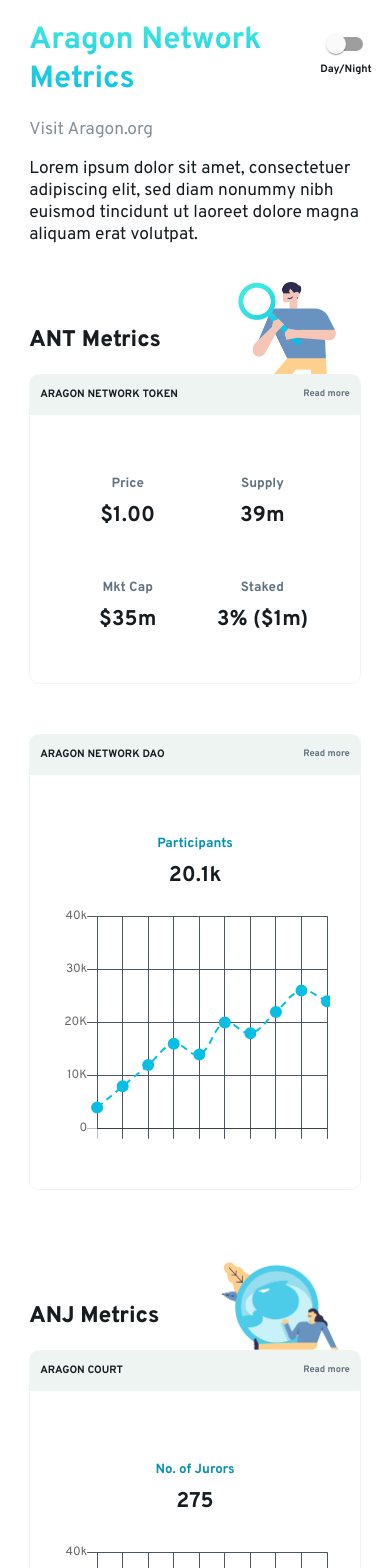
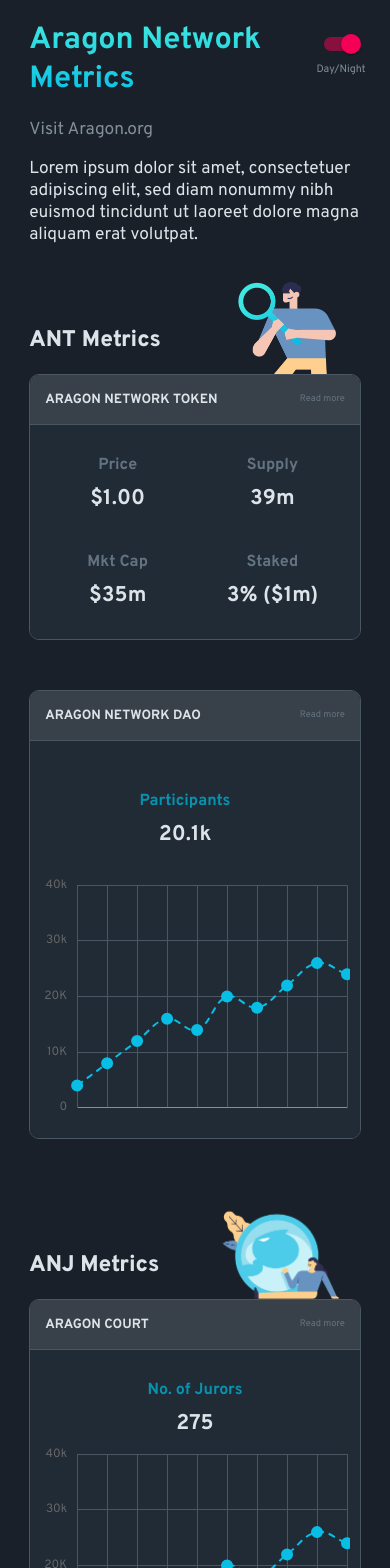
Before and after one commit to manolingam/araboard, a React (Create React App) app: page / in a window 390 px wide. Shown: the top 1568 px of the page. Built offline with nearby package versions, Linux system fonts and the light colour scheme.

Commit message:
design tweaks

```diff
--- a/src/App.css
+++ b/src/App.css
@@ -4,9 +4,10 @@
 	justify-content: center;
 	align-items: center;
 	position: absolute;
-	top: 15px;
-	right: 15px;
+	top: 20px;
+	right: 20px;
 }
+
 
 .app {
 	height: 100%;
@@ -15,6 +16,7 @@
 	flex-direction: column;
 	align-items: center;
 	overflow-x: hidden;
+	padding-top: 30px;
 }
 
 .component-container {
@@ -48,10 +50,18 @@
 	flex-direction: row;
 	align-items: center;
 	border-bottom: 1pt solid;
-	height: 40px;
-	padding: 10px;
+	height: 50px;
+	padding: 10px 15px;
 	border-top-left-radius: 8.5px;
 	border-top-right-radius: 8.5px;
+}
+
+.box-title h6 {
+	font-weight: 500;
+}
+
+.individual-stats h5 {
+	padding-top: 0;
 }
 
 h1 {
@@ -102,6 +112,9 @@
 }
 
 @media only screen and (max-width: 450px) {
+	.app {
+		padding-top: 0px;
+	}
 	.switch {
 		font-size: 8pt;
 	}
@@ -112,13 +125,13 @@
 		font-size: 17pt;
 	}
 	h3 {
-		font-size: 8pt;
+		font-size: 10pt;
 	}
 	h4 {
 		font-size: 16pt;
 	}
 	h5 {
-		font-size: 10pt;
+		font-size: 12pt;
 		padding: 10px;
 	}
 	h6 {
--- a/src/components/anjMetrics/AnjMetrics.css
+++ b/src/components/anjMetrics/AnjMetrics.css
@@ -1,7 +1,14 @@
 .anj .stats {
 	display: flex;
 	flex-direction: column;
-	padding: 30px;
+	text-align: center;
+	padding: 30px 30px 30px 10px;
 	border-bottom-left-radius: 8.5px;
 	border-bottom-right-radius: 8.5px;
 }
+
+@media only screen and (max-width: 450px) {
+	.anj .stats {
+		padding: 10px;
+	}
+}
--- a/src/components/anjMetrics/AnjMetrics.js
+++ b/src/components/anjMetrics/AnjMetrics.js
@@ -52,6 +52,7 @@
 							metricTitle={theme.firstInSeries}
 							metricNumber={theme.metricNumbers}
 							pointColor={theme.firstInSeriesPoint}
+							axesColor={theme.axesGridLines}
 						/>
 						<GraphContainer
 							title='ANJ Activated'
@@ -59,6 +60,7 @@
 							metricTitle={theme.secondInSeries}
 							metricNumber={theme.metricNumbers}
 							pointColor={theme.secondInSeriesPoint}
+							axesColor={theme.axesGridLines}
 						/>
 					</div>
 				</div>
@@ -90,6 +92,7 @@
 							metricTitle={theme.firstInSeries}
 							metricNumber={theme.metricNumbers}
 							pointColor={theme.firstInSeriesPoint}
+							axesColor={theme.axesGridLines}
 						/>
 						<GraphContainer
 							title='Supply'
@@ -97,6 +100,7 @@
 							metricTitle={theme.secondInSeries}
 							metricNumber={theme.metricNumbers}
 							pointColor={theme.secondInSeriesPoint}
+							axesColor={theme.axesGridLines}
 						/>
 						<GraphContainer
 							title='Network Val.'
@@ -104,6 +108,7 @@
 							metricTitle={theme.thirdInSeries}
 							metricNumber={theme.metricNumbers}
 							pointColor={theme.thirdInSeriesPoint}
+							axesColor={theme.axesGridLines}
 						/>
 					</div>
 				</div>
--- a/src/components/antMetrics/AntMetrics.css
+++ b/src/components/antMetrics/AntMetrics.css
@@ -1,6 +1,7 @@
 .stats {
 	display: flex;
 	flex-direction: row;
+	text-align: center;
 	padding: 30px;
 	border-bottom-left-radius: 8.5px;
 	border-bottom-right-radius: 8.5px;
@@ -13,6 +14,10 @@
 	justify-content: center;
 	width: 25%;
 	padding: 20px;
+}
+
+.ant-metrics-stats .stats{
+	padding: 30px 30px 30px 10px;
 }
 
 .ant-metrics-stats .graph-container {
@@ -35,3 +40,9 @@
 		width: 100%;
 	}
 }
+
+@media only screen and (max-width: 450px) {
+	.stats {
+		padding: 10px;
+	}
+}
--- a/src/components/antMetrics/AntMetrics.js
+++ b/src/components/antMetrics/AntMetrics.js
@@ -105,6 +105,7 @@
 							metricTitle={theme.firstInSeries}
 							metricNumber={theme.metricNumbers}
 							pointColor={theme.firstInSeriesPoint}
+							axesColor={theme.axesGridLines}
 						/>
 					</div>
 				</div>
--- a/src/components/titleElement/TitleElement.css
+++ b/src/components/titleElement/TitleElement.css
@@ -31,7 +31,7 @@
 		align-items: flex-start;
 	}
 	.container-1 h1 {
-		max-width: 70%;
+		max-width: 75%;
 	}
 	.title-element .container-1 p {
 		margin: 0;
--- a/src/context/ThemeContext.js
+++ b/src/context/ThemeContext.js
@@ -4,7 +4,7 @@
 
 class ThemeContextProvider extends Component {
 	state = {
-		isLight: true,
+		isLight: false,
 		darkTheme: {
 			subTitle: '#DDE4E9',
 			titleHelper: '#828F9A',
@@ -23,15 +23,16 @@
 			firstInSeriesPoint: '#08bee5',
 			secondInSeriesPoint: '#3fe8e0',
 			thirdInSeriesPoint: '#7c80f2',
+			axesGridLines: '#4A5661',
 		},
 		lightTheme: {
 			subTitle: 'rgb(23, 28, 32)',
 			titleHelper: '#828F9A',
-			appBackground: 'white',
-			borderColor: '#edf4f2',
+			appBackground: '#F9FAFC',
+			borderColor: '#DDE4E9',
 			metricTitle: 'rgb(23, 28, 32)',
 			metricBoxHeaderTitle: 'rgb(23, 28, 32)',
-			metricBoxHeaderBg: '#edf4f2',
+			metricBoxHeaderBg: '#e7eaef',
 			metricBoxHelper: '#637381',
 			metricBoxBg: ' white',
 			antMetricStatsTitle: '#637381',
@@ -42,6 +43,7 @@
 			firstInSeriesPoint: '#08bee5',
 			secondInSeriesPoint: '#3fe8e0',
 			thirdInSeriesPoint: '#7c80f2',
+			axesGridLines: '#DDE4E9',
 		},
 	};
 	switchTheme = () => {
--- a/src/pages/Main.js
+++ b/src/pages/Main.js
@@ -19,8 +19,7 @@
 					<p
 						style={{
 							marginTop: '0px',
-							color: theme.subTitle,
-							fontWeight: 'bold',
+							color: theme.titleHelper,
 						}}
 					>
 						Day/Night
--- a/src/template/graphContainer/GraphContainer.js
+++ b/src/template/graphContainer/GraphContainer.js
@@ -2,6 +2,7 @@
 import Chart from 'chart.js';
 
 import './GraphContainer.css';
+import { red } from '@material-ui/core/colors';
 
 Chart.defaults.global.defaultFontFamily = "'Overpass', sans-serif";
 
@@ -46,18 +47,22 @@
 					enabled: false,
 				},
 				maintainAspectRatio: false,
+
 				scales: {
 					yAxes: [
 						{
 							stacked: true,
 							gridLines: {
 								display: true,
-								color: '#4A5661',
+								color:  this.props.axesColor,
+								zeroLineColor: this.props.pointColor,
+								tickMarkLength: 0,
 							},
 							ticks: {
 								min: 0,
 								max: 1000,
 								stepSize: 250,
+								padding: 10,
 								callback: function (label, index, labels) {
 									switch (label) {
 										case 0:
@@ -81,7 +86,9 @@
 						{
 							gridLines: {
 								display: true,
-								color: '#4A5661',
+								color:  this.props.axesColor,
+								zeroLineColor: this.props.pointColor,
+								tickMarkLength: 0,
 							},
 						},
 					],
```
Also changed, not shown: 1 other file (tests, documents, lock files or other folders).
